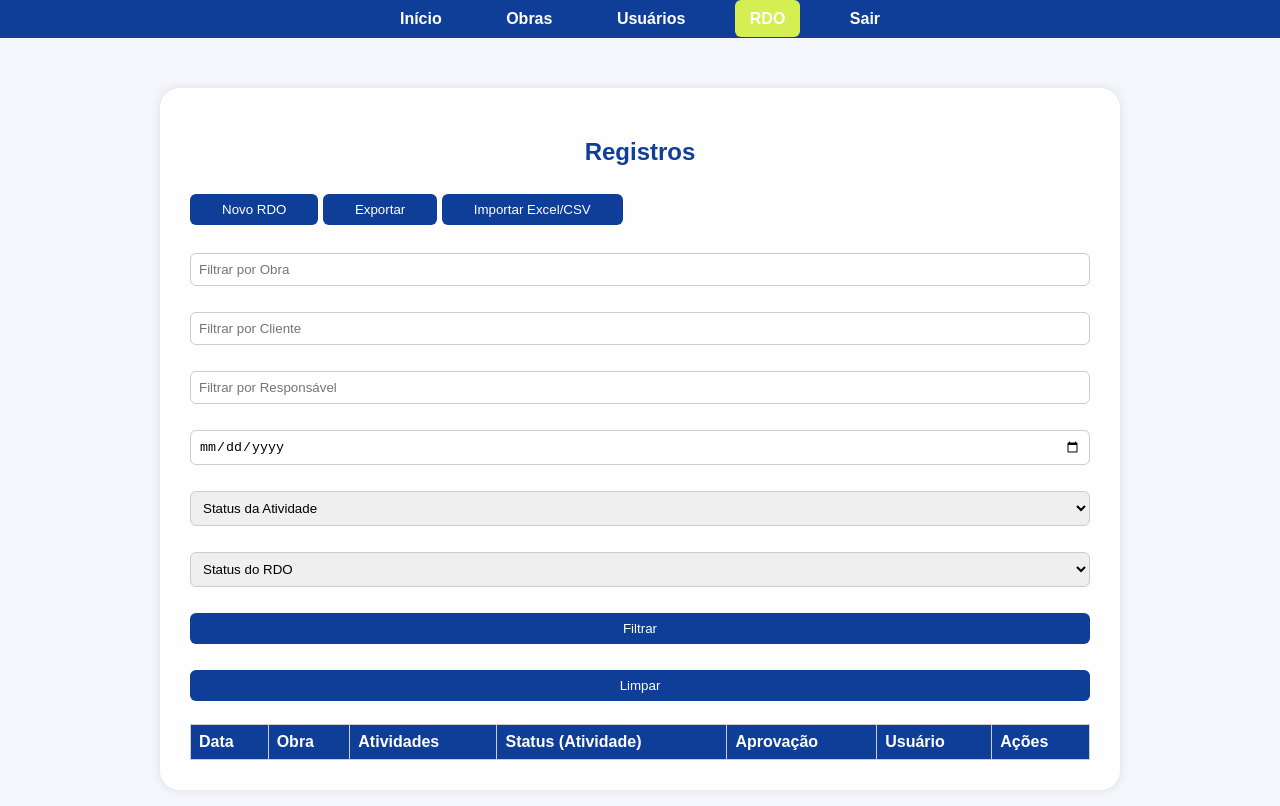
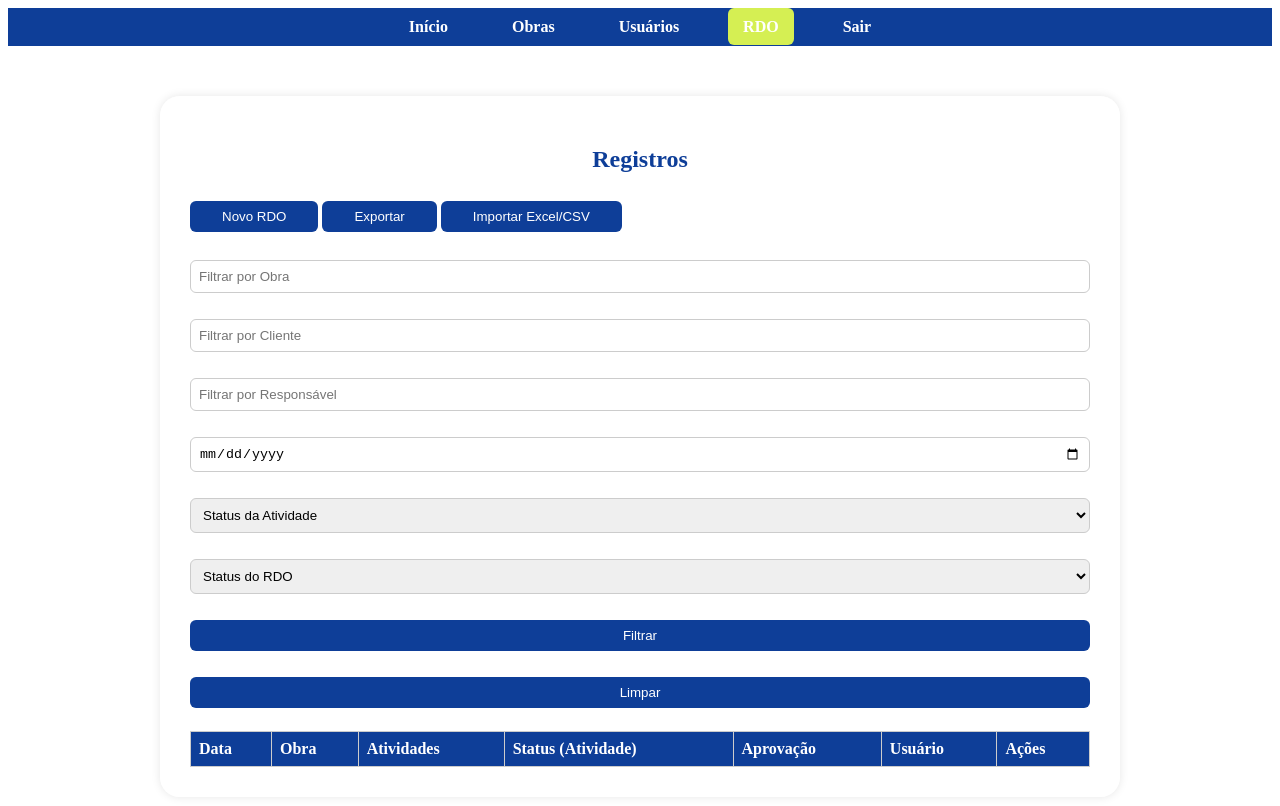
Before and after one commit to EmersonB94/kpirdo, a plain HTML site: page rdo.html in a window 1280 px wide. Drawn offline with nearby package versions, Linux system fonts and the light colour scheme; no server answers.

Commit message:
Add files via upload

```diff
--- a/static/css/style.css
+++ b/static/css/style.css
@@ -1,15 +1,5 @@
 
-body {
-  background-image: url("../imagem/trabalho.png");
-  background-size: cover;        /* Faz a imagem preencher a tela */
-  background-position: center;   /* Centraliza a imagem */
-  background-repeat: no-repeat;  /* Evita que a imagem se repita */
-  height: 100vh;                 /* Ocupa 100% da altura da tela */
-  margin: 0;                     /* Remove margens padrão */
-  font-family: Arial, sans-serif;
-  background-color: #f4f6fc;
-  padding: 0;
-}
+
 
 .container {
   width: 90%;                           /* Largura ocupa 90% da tela */
```
